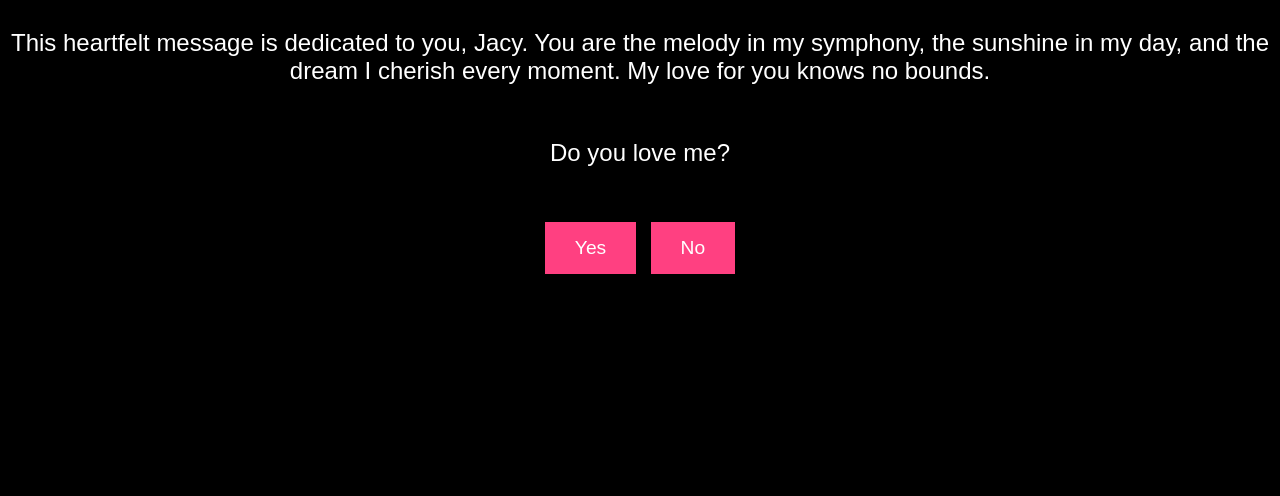
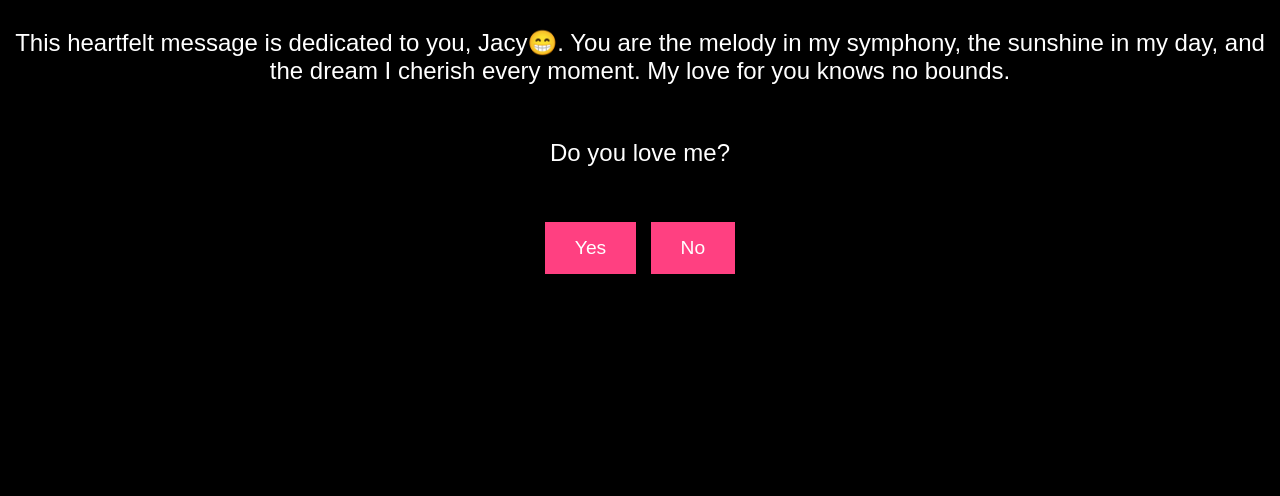
Before and after one commit to cheekydavy/intro, a plain HTML site: page index.html in a window 1280 px wide. Shown: the part 320-816 px from the top of the page. Drawn offline with Linux system fonts and the light colour scheme.

Commit message:
Update index.html

```diff
--- a/index.html
+++ b/index.html
@@ -44,7 +44,7 @@
 </head>
 <body>
     <h1>Welcome My Love</h1>
-    <p>This heartfelt message is dedicated to you, Jacy. You are the melody in my symphony, the sunshine in my day, and the dream I cherish every moment. My love for you knows no bounds.</p>
+    <p>This heartfelt message is dedicated to you, Jacy😁. You are the melody in my symphony, the sunshine in my day, and the dream I cherish every moment. My love for you knows no bounds.</p>
 
     <p>Do you love me?</p>
     <div class="buttons">
```
